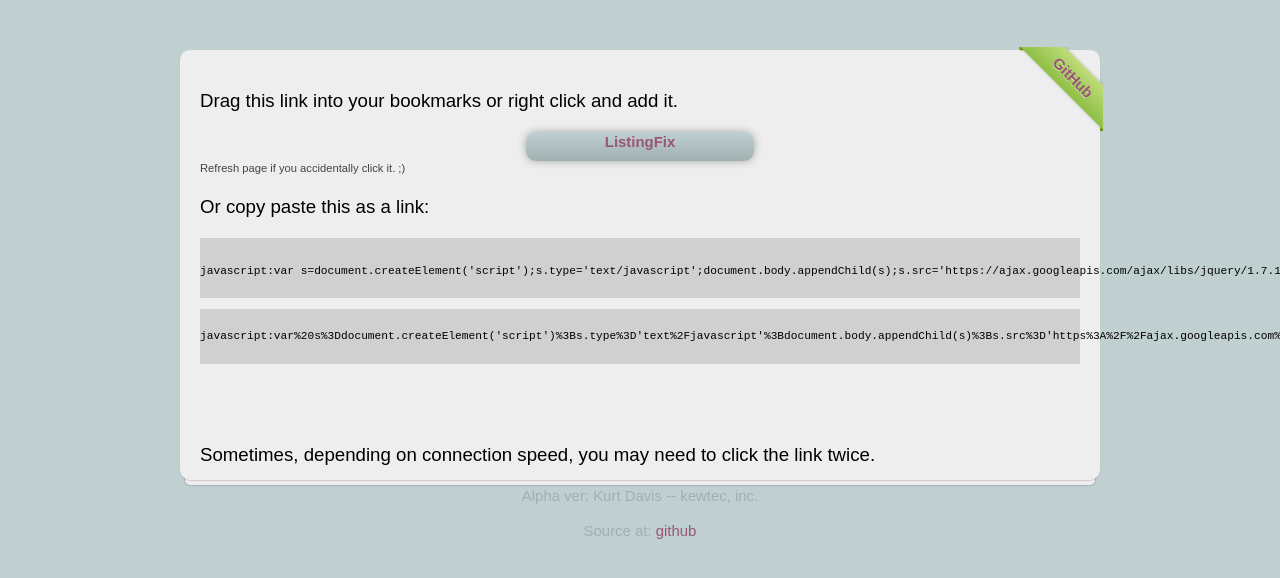
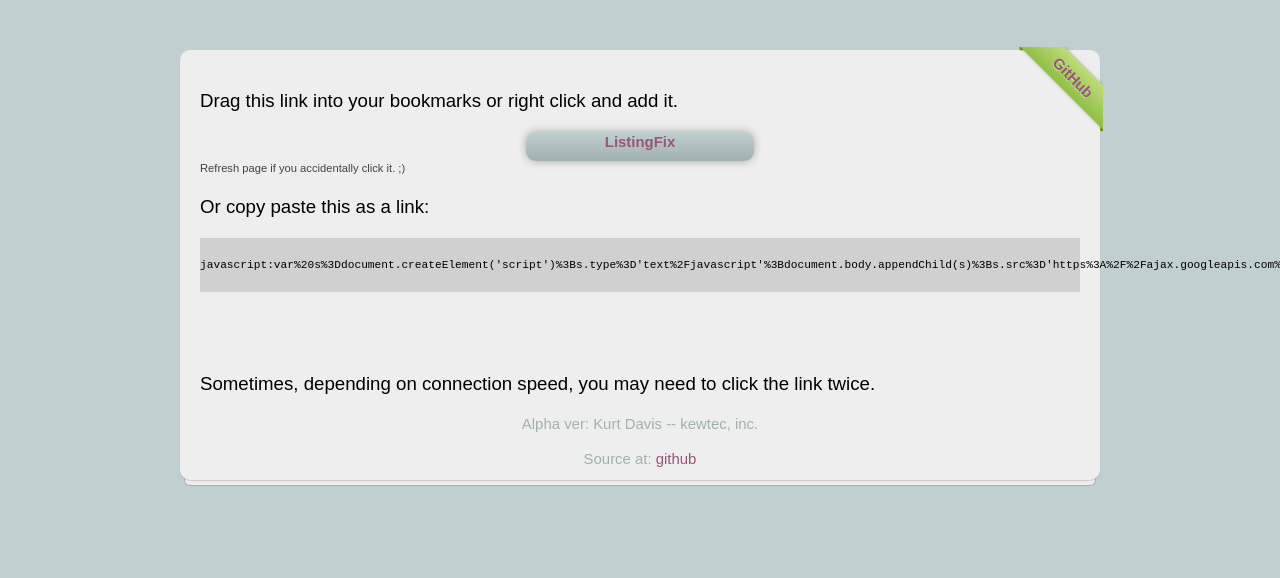
Before and after one commit to kurtdavis/kurtdavis.github.com, a plain HTML site: page index.html in a window 1280 px wide. Shown: the top 578 px of the page. Drawn offline with Linux system fonts and the light colour scheme.

Commit message:
Added better url encoded link

```diff
--- a/index.html
+++ b/index.html
@@ -150,8 +150,7 @@
 
 			<p>Or copy paste this as a link:</p>
 			<code>
-				<pre>javascript:var s=document.createElement('script');s.type='text/javascript';document.body.appendChild(s);s.src='https://ajax.googleapis.com/ajax/libs/jquery/1.7.1/jquery.min.js';setTimeout(function(){$('img').closest('a').prependTo('body').each(function(){$('body').append('<img src="'+this.href+'"/>');});$('div,table').remove()},1200);void(0);</pre>
-			<pre>javascript:var%20s%3Ddocument.createElement('script')%3Bs.type%3D'text%2Fjavascript'%3Bdocument.body.appendChild(s)%3Bs.src%3D'https%3A%2F%2Fajax.googleapis.com%2Fajax%2Flibs%2Fjquery%2F1.7.1%2Fjquery.min.js'%3BsetTimeout(function()%7B%24('img').closest('a').prependTo('body').each(function()%7B%24('body').append('%3Cimg%20src%3D%22'%2Bthis.href%2B'%22%2F%3E')%3B%7D)%3B%24('div%2Ctable').remove()%7D%2C1200)%3Bvoid(0)%3B</pre>
+				<pre>javascript:var%20s%3Ddocument.createElement('script')%3Bs.type%3D'text%2Fjavascript'%3Bdocument.body.appendChild(s)%3Bs.src%3D'https%3A%2F%2Fajax.googleapis.com%2Fajax%2Flibs%2Fjquery%2F1.7.1%2Fjquery.min.js'%3BsetTimeout(function()%7B%24('img').closest('a').prependTo('body').each(function()%7B%24('body').append('%3Cimg%20src%3D%22'%2Bthis.href%2B'%22%2F%3E')%3B%7D)%3B%24('div%2Ctable').remove()%7D%2C1200)%3Bvoid(0)%3B</pre>
 				<!-- ![CDATA[ ]] -->
 			</code>
 
```
